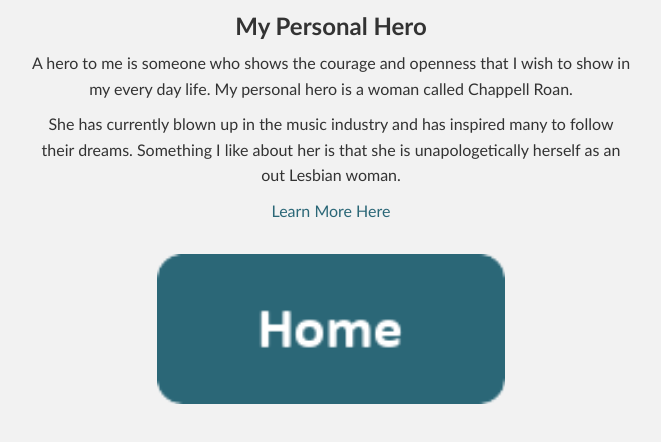
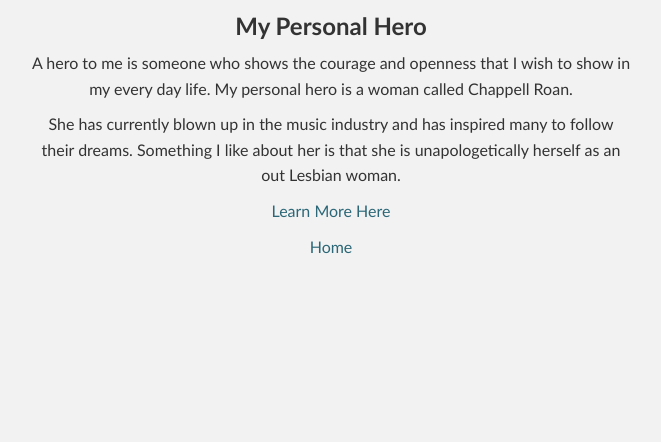
Before and after one commit to theboss3812/theboss3812.github.io, a plain HTML site: page inspire.html in a window 1280 px wide. Shown: the part 290-732 px from the top of the page, without its empty margins (309-970 px from the left). Drawn offline with Linux system fonts and the light colour scheme.

Commit message:
getting rid of button for now

```diff
--- a/inspire.html
+++ b/inspire.html
@@ -45,6 +45,6 @@
         <p>A hero to me is someone who shows the courage and openness that I wish to show in my every day life. My personal hero is a woman called Chappell Roan.</p>
         <p>She has currently blown up in the music industry and has inspired many to follow their dreams. Something I like about her is that she is  unapologetically herself as an out Lesbian woman. </p>
         <p><a href="https://en.wikipedia.org/wiki/Chappell_Roan">Learn More Here</a></p>
-        <p><a href="index.html"><img width="20" height="20" src="images/homebutton.png" alt="Home Button"></a></p>
+        <p><a href="index.html">Home</a></p>
     </body>
 </html>
```
